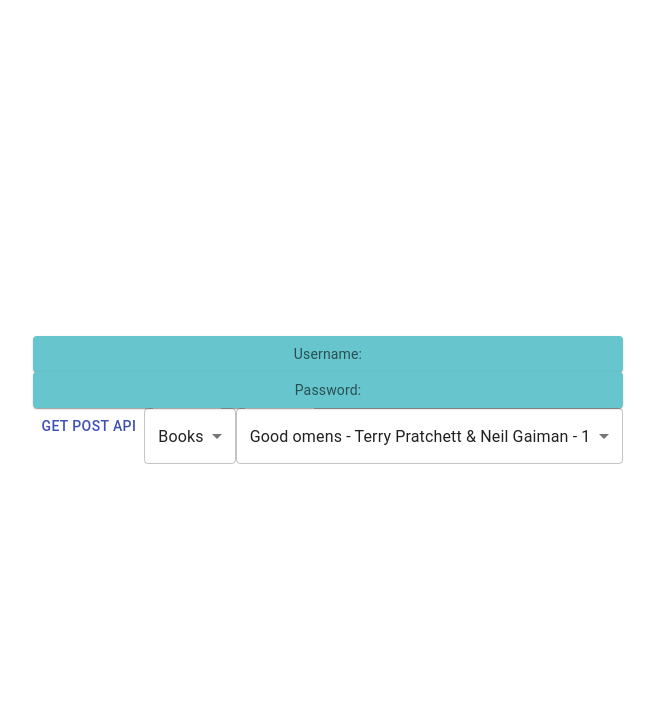
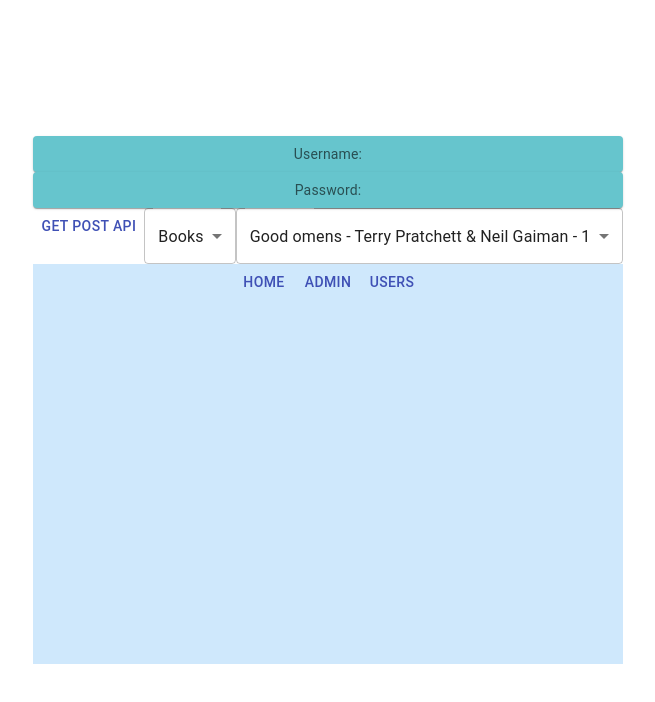
Before and after one commit to SammyCodee/React-TS-Portfolio, a React (Vite) app: page / in a window 1280 px wide. Both pictures are taken after typing "Sample", "Sample123" into the empty fields and a click on the button "SUBMIT". Shown: the top 702 px of the page, without its empty margins (312-967 px from the left). Built offline with nearby package versions, Linux system fonts and the light colour scheme; a web font is replaced by a local one.

Commit message:
feat: as const and keyof usage

```diff
--- a/package.json
+++ b/package.json
@@ -15,6 +15,7 @@
     "@mui/material": "^5.11.12",
     "@reduxjs/toolkit": "^1.9.3",
     "@types/react-redux": "^7.1.25",
+    "@types/styled-components": "^5.1.26",
     "axios": "^1.3.4",
     "date-fns": "^2.29.3",
     "react": "^18.2.0",
--- a/src/pages/main/Main.tsx
+++ b/src/pages/main/Main.tsx
@@ -9,12 +9,28 @@ import Container from "@mui/material/Container";
 import style from "./Main.module.css";
 import BasicCard from "components/basicCard/BasicCard";
 import { booksData, moviesData, laptopsData, tabListData } from "./utils";
-import { Book, Movie, Laptop } from "components/basicSelect/types";
-import { tabListType } from "./types";
+import type { Book, Movie, Laptop } from "components/basicSelect/types";
+import type { tabListType } from "./types";
 import { BasicButton } from "components/basicButton";
 import { BasicSelect } from "components/basicSelect";
 
 const getPostLabel = "Get Post API";
+const goToAdmin = 'Admin';
+const goToHome = 'Home';
+const goToUsers = 'Users'
+
+const routes = {
+    home: '/home',
+    admin: '/admin',
+    users: '/users'
+} as const;
+
+type RouteKeys = keyof typeof routes; //extract object's value
+type Route = (typeof routes)[RouteKeys];
+
+const goToRoute = (route:  Route) => {
+    console.log('routes: ', route)
+}
 
 const Main: FC = () => {
     const dispatch = useAppDispatch();
@@ -151,6 +167,23 @@ const Main: FC = () => {
                 </Stack>
             </Box>
             {error && error}
+
+            <Box sx={{ bgcolor: '#cfe8fc', height: '50vh'}}>
+                <BasicButton
+                    label={goToHome}
+                    eventHandler={() => goToRoute('/home')}
+                />
+
+                <BasicButton
+                    label={goToAdmin}
+                    eventHandler={() => goToRoute('/admin')}
+                />
+
+                <BasicButton
+                    label={goToUsers}
+                    eventHandler={() => goToRoute('/users')}
+                />
+            </Box>
         </Container>
     );
 };
```
